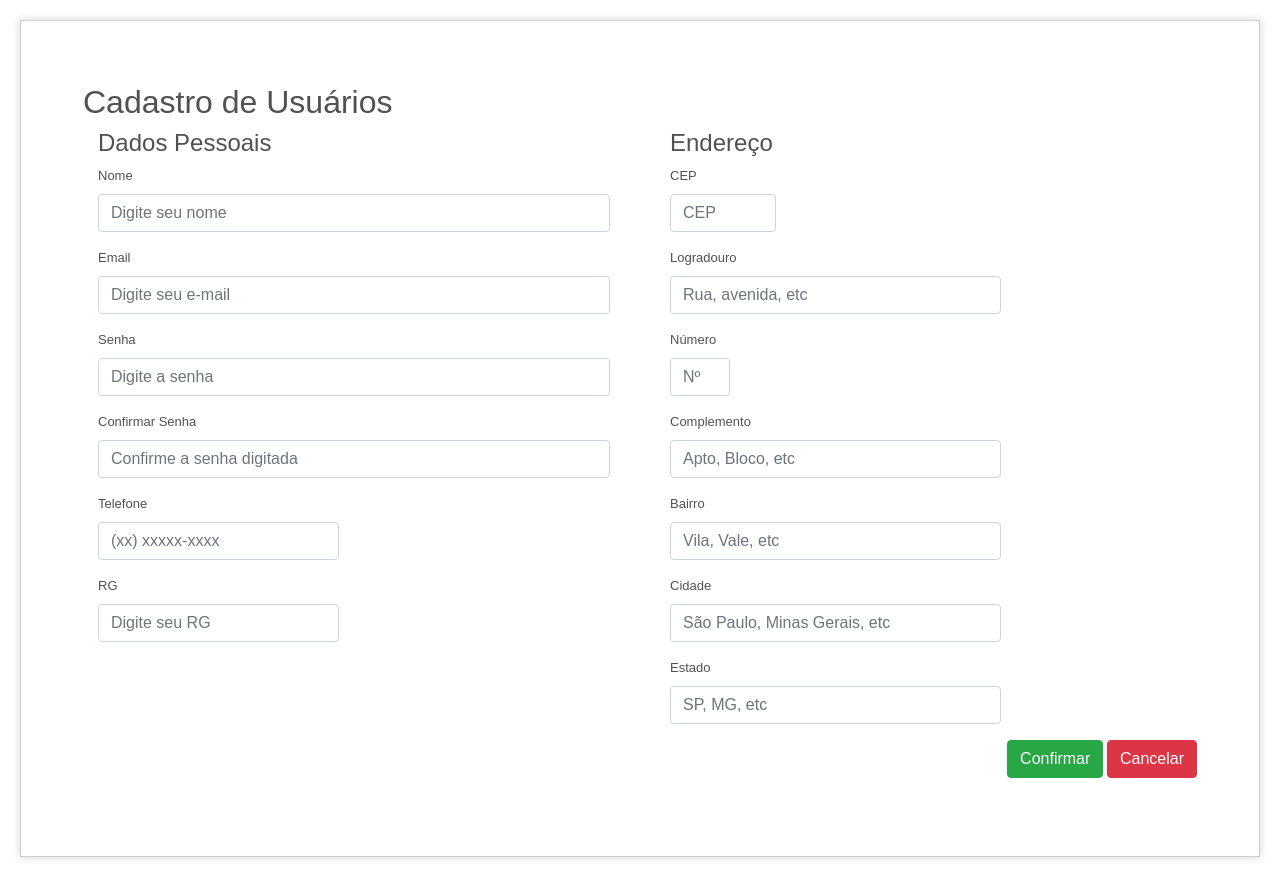
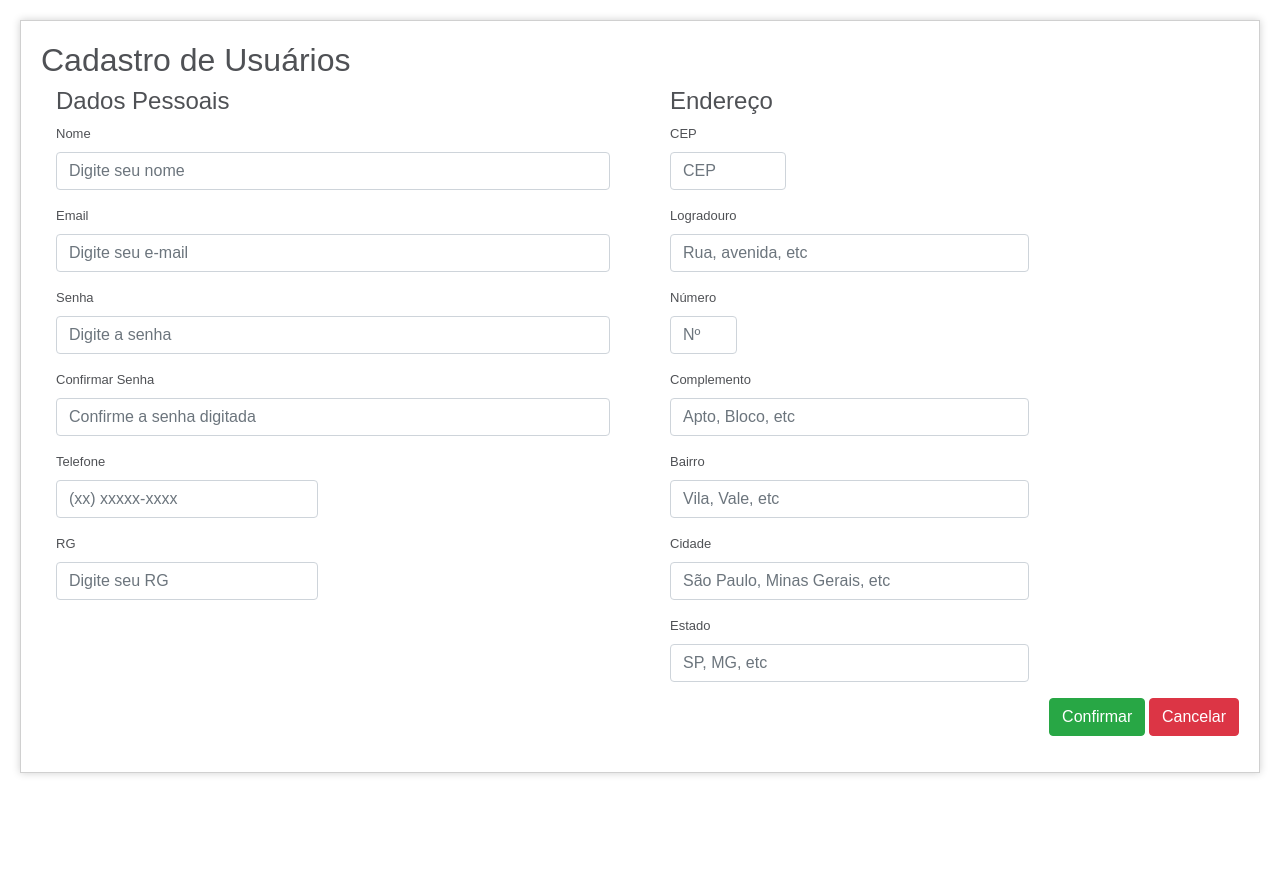
Before and after one commit to giiozero/rpm-test, a CodeIgniter app: page /database/ in a window 1280 px wide. After the commit the page ends 800 px from the top, so only its background shows below. Run offline with CodeIgniter, Linux system fonts and the light colour scheme; some libraries are stand-ins or nearby versions.

Commit message:
Add files via upload

```diff
--- a/css/mycustom.css
+++ b/css/mycustom.css
@@ -13,7 +13,7 @@
 	}
 
 	#container {
-		padding:5%;
+		padding:20px;
 		border: 1px solid #D0D0D0;
 		box-shadow: 0 0 8px #D0D0D0;
 	}
```
